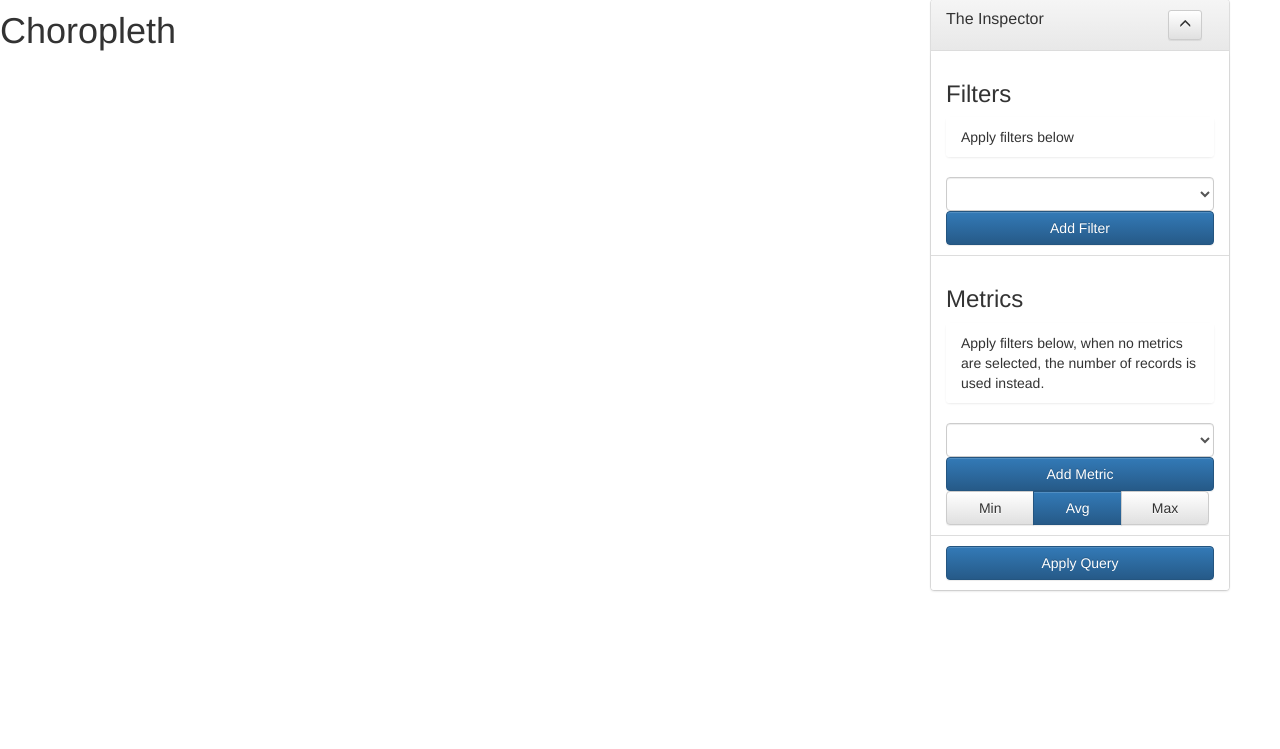
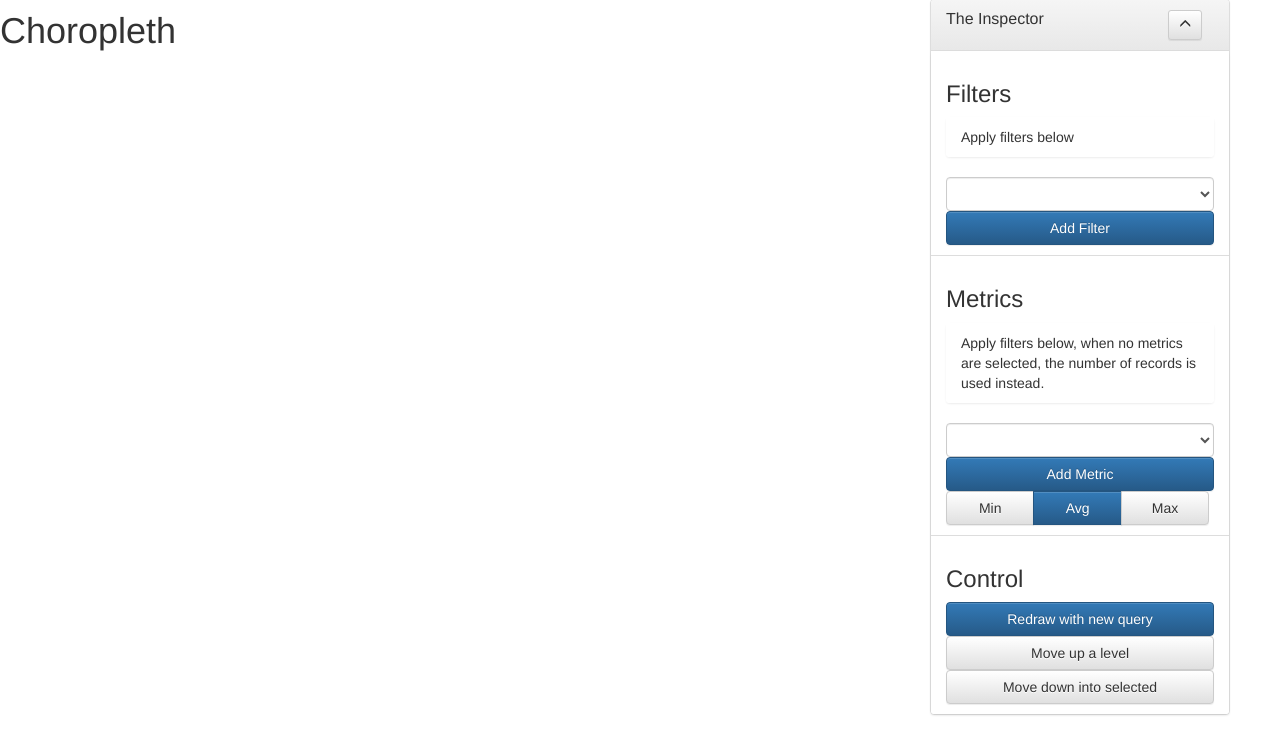
Before and after one commit to QuasimodoNZ/Visualisation-Project, a Python web app: template Visualisation_Project/d3js_visualiser/templates/d3js_visualiser/index.html in a window 1280 px wide. Shown: the part 51-800 px from the top of the page. Run offline with Jinja, Linux system fonts and the light colour scheme; the template is opened without the code that fills it, so the values that code supplies are empty.

Commit message:
Added two buttons for controlling the current view level, i.e. viewing the all of the states or a single state's PUMAs.

```diff
--- a/Visualisation_Project/d3js_visualiser/static/js/choropleth.js
+++ b/Visualisation_Project/d3js_visualiser/static/js/choropleth.js
@@ -89,6 +89,7 @@ function Choropleth(){
                 })
                 .attr('class', controller.visualisation == 'choropleth-country' ? 'STATE' :'PUMA')
                 .on('click', function(d){
+                    if (d3.event.defaultPrevented) return;
                     console.log(this.id, ' was clicked');
                     selectID(this.id);
                 })
@@ -110,15 +111,18 @@ function Choropleth(){
 
     this.redrawFunction = function(){
         evaluateQuery();
-        if (controller.visualisation == 'choropleth-state' && controller.map != stateCodes[controller.state]){
+        if (controller.visualisation == 'choropleth-country' && controller.map != 'States'){
+
+            console.log('drawing country');
+            controller.map = 'States';
+            refreshMap();
+            selectedID = '';
+        } else if (controller.visualisation == 'choropleth-state' && controller.map != stateCodes[controller.state]){
             console.log('drawing state')
             console.log('controller.map: ', controller.map, ', stateCodes[controller.state]: ', stateCodes[controller.state]);
             controller.map = stateCodes[controller.state];
             refreshMap();
-        } else if (controller.visualisation == 'choropleth-country' && controller.map != 'States'){
-            console.log('drawing country');
-            controller.map = 'States';
-            refreshMap();
+            selectedID = '';
         } else {
             console.log('refreshing the style');
             refreshDataStyling();
--- a/Visualisation_Project/d3js_visualiser/templates/d3js_visualiser/index.html
+++ b/Visualisation_Project/d3js_visualiser/templates/d3js_visualiser/index.html
@@ -3,6 +3,10 @@
 
 <head>
     <meta charset="utf-8">
+    <meta http-equiv="cache-control" content="no-cache">
+    <meta http-equiv="expires" content="0">
+    <meta http-equiv="pragma" content="no-cache">
+
     <title>Demo</title>
     <!-- <link href="static/css/bootstrap-combined.min.css" rel="stylesheet"> -->
     <link href="static/css/bootstrap.min.css" rel="stylesheet">
@@ -117,7 +121,10 @@
                     </div>
                 </li>
                 <li class="list-group-item">
-                    <button id="redraw-btn" type="button" class="btn btn-primary" style="width: 100%;">Apply Query</button>
+                    <h3>Control</h3>
+                    <button id="redraw-btn" type="button" class="btn btn-primary" style="width: 100%;">Redraw with new query</button>
+                    <button id="zoom-out-btn" type="button" class="btn btn-default" style="width: 100%;">Move up a level</button>
+                    <button id="zoom-in-btn" type="button" class="btn btn-default" style="width: 100%;">Move down into selected</button>
                 </li>
             </ul>
         </div>
@@ -314,8 +321,6 @@
             }
         });
 
-        // "<button type=\"button\" class=\"list-group-item query-item\">Cras justo odio</li>"
-
         $("#inspector").draggable({
             containment: 'window',
             scroll: false,
@@ -327,11 +332,9 @@
             if (nextID != selectID){
                 $('#' + selectedID)
                     .css('stroke', '')
-                    // .css('stroke-width', '');
                 selectedID = nextID;
                 $('#' + selectedID)
                     .css('stroke', '#2E6DA4')
-                    // .css('stroke-width', '2px')
                     .each(function(){
                         $(this).appendTo($(this).parent())
                     });
@@ -372,6 +375,24 @@
         var visualisation = new Choropleth();
         visualisation.redrawFunction();
         $('#redraw-btn').click(visualisation.redrawFunction);
+        $('#zoom-out-btn').click(function(){
+            if (controller.visualisation == 'choropleth-state'){
+                controller.visualisation = 'choropleth-country';
+                delete controller.state;
+                visualisation.redrawFunction();
+            }
+        });
+        $('#zoom-in-btn').click(function(){
+            // the different cases for current selection
+            // state selected
+            // puma selected
+            // no selection
+            if (selectedID != '' && controller.visualisation == 'choropleth-country'){
+                controller.visualisation = 'choropleth-state';
+                controller.state = selectedID;
+                visualisation.redrawFunction();
+            }
+        });
 
         // Setting up the the different tabs and visualisations
         $(".choropleth-tab").click(Choropleth);
```
